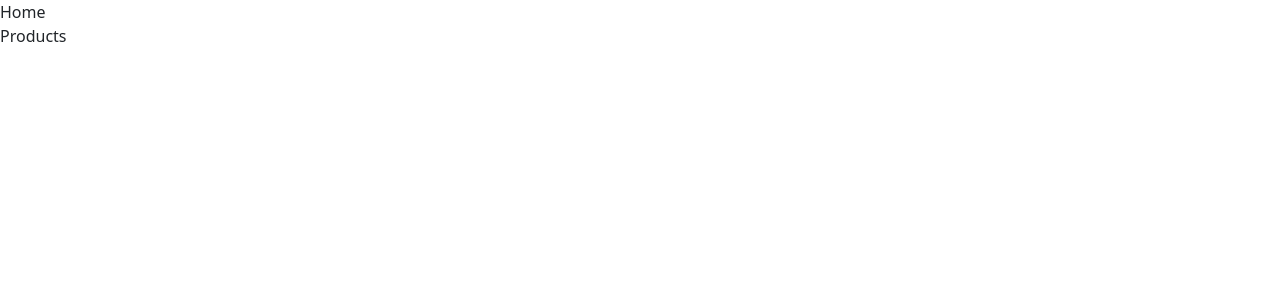
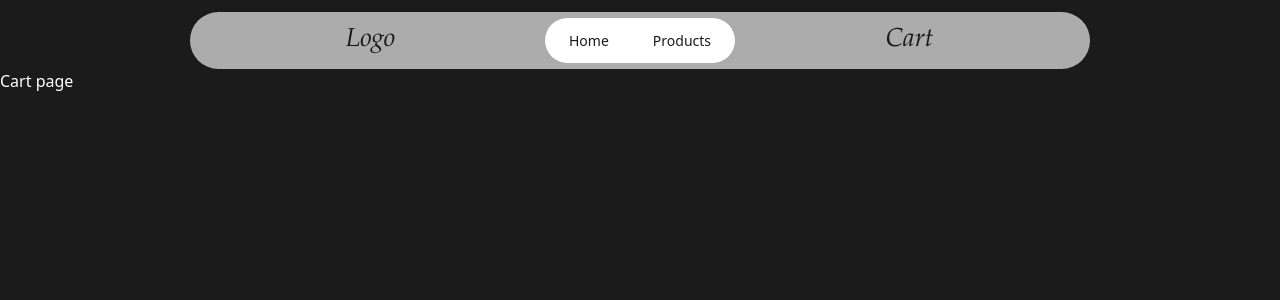
Before and after one commit to AronFLS/2025-26_Vizsgaremek, a React (Vite) app in the folder Frontend/vizsgaremek/: page /cart in a window 1280 px wide. Before the commit this address had no page. Shown: the top 300 px of the page. Built offline with nearby package versions, Linux system fonts and the light colour scheme.

Commit message:
Navbar css changed + added cart page + added logo to navbar

```diff
--- a/Frontend/vizsgaremek/src/App.css
+++ b/Frontend/vizsgaremek/src/App.css
@@ -0,0 +1,4 @@
+body{
+    background-color: rgb(27, 27, 27);
+    color: white;
+}
--- a/Frontend/vizsgaremek/src/App.tsx
+++ b/Frontend/vizsgaremek/src/App.tsx
@@ -1,7 +1,9 @@
 import { BrowserRouter, Routes, Route } from "react-router-dom";
+import "./App.css";
 import Navbar from "./components/Header/Navbar";
 import Home from "./pages/home/Home";
 import Products from "./pages/products/Products";
+import Cart from "./pages/cart/cart";
 
 function App() {
   return (
@@ -10,6 +12,7 @@ function App() {
       <Routes>
         <Route path="/" element={<Home />} />
         <Route path="/products" element={<Products />} />
+        <Route path="/cart" element={<Cart />} />
       </Routes>
     </BrowserRouter>
   );
--- a/Frontend/vizsgaremek/src/components/Header/Navbar.css
+++ b/Frontend/vizsgaremek/src/components/Header/Navbar.css
@@ -0,0 +1,56 @@
+.navbar {
+    display: grid;
+    grid-template-columns: 1fr auto 1fr;
+    align-items: center;
+    padding: 6px;
+    background: #acacac;
+    border-radius: 999px;
+    width: 100%;
+    max-width: 900px;
+    margin: 12px auto 0;
+    color: rgb(27, 27, 27);
+}
+.nav-logo {
+    justify-self: center;
+    color: rgb(27, 27, 27);
+    font-size: 26px;
+    text-decoration: none;
+    border-radius: 999px;
+    font-family: 'garamond', serif;
+    font-style: italic;
+}
+.nav-cart{
+    justify-self: center;
+    color: rgb(27, 27, 27);
+    font-size: 26px;
+    text-decoration: none;
+    border-radius: 999px;
+    font-family: 'garamond', serif;
+    font-style: italic;
+}
+
+.navbar nav {
+    justify-self: end;
+    display: inline-flex;
+    align-items: center;
+    gap: 4px;
+    padding: 4px;
+    background-color: #ffffff;
+    border-radius: 999px;
+}
+
+.nav-link {
+    padding: 8px 20px;
+    font-size: 14px;
+    text-decoration: none;
+    border-radius: 999px;
+    transition: background 0.2s ease;
+}
+
+.nav-link:hover {
+    background-color: #272727;
+}
+
+.nav-link.active {
+    background-color: #acacac;
+}
--- a/Frontend/vizsgaremek/src/components/Header/Navbar.tsx
+++ b/Frontend/vizsgaremek/src/components/Header/Navbar.tsx
@@ -1,15 +1,34 @@
-import { Link } from "react-router-dom";
+import { NavLink } from "react-router-dom";
+import "./Navbar.css";
 
 function Navbar() {
   return (
-    <nav>
-      <Link to="/" className="nav-link">
-        <span>Home</span>
-      </Link>
-      <Link to="/products" className="nav-link">
-        <span>Products</span>
-      </Link>
-    </nav>
+    <header className="navbar">
+      <NavLink to="/" className="nav-logo">
+        <span>Logo</span>
+      </NavLink>
+      <nav>
+        <NavLink
+          to="/"
+          className={({ isActive }) =>
+            isActive ? "nav-link active" : "nav-link"
+          }
+        >
+          <span>Home</span>
+        </NavLink>
+        <NavLink
+          to="/products"
+          className={({ isActive }) =>
+            isActive ? "nav-link active" : "nav-link"
+          }
+        >
+          <span>Products</span>
+        </NavLink>
+      </nav>
+      <NavLink to="/cart" className="nav-cart">
+        <span>Cart</span>
+      </NavLink>
+    </header>
   );
 }
 export default Navbar;
--- /dev/null
+++ b/Frontend/vizsgaremek/src/pages/cart/cart.tsx
@@ -0,0 +1,5 @@
+function Cart() {
+  return <div>Cart page</div>;
+}
+
+export default Cart;
```
Also changed, not shown: Frontend/vizsgaremek/src/pages/cart/cart.css (added).
